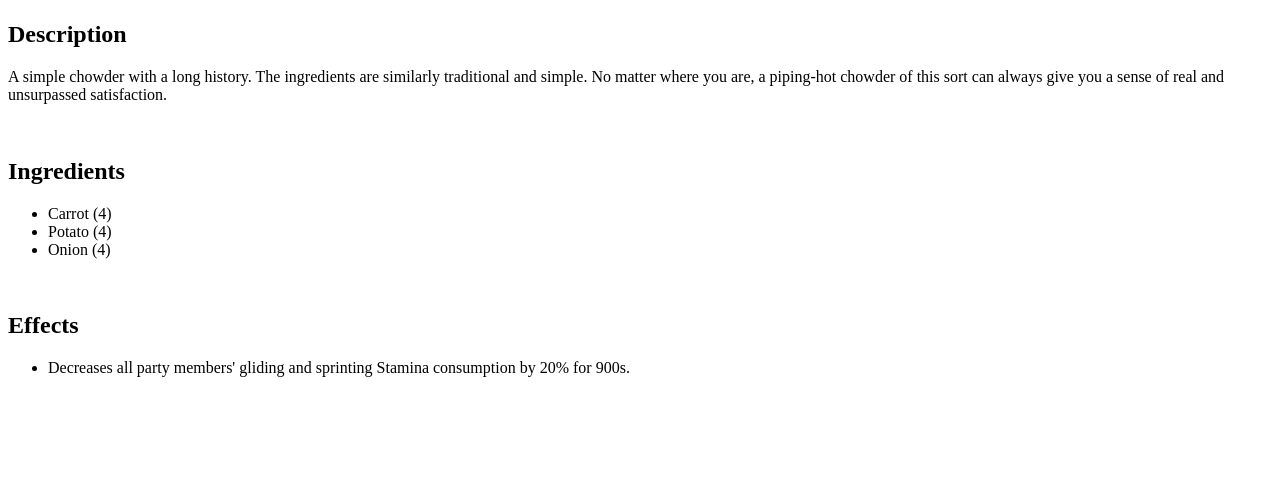
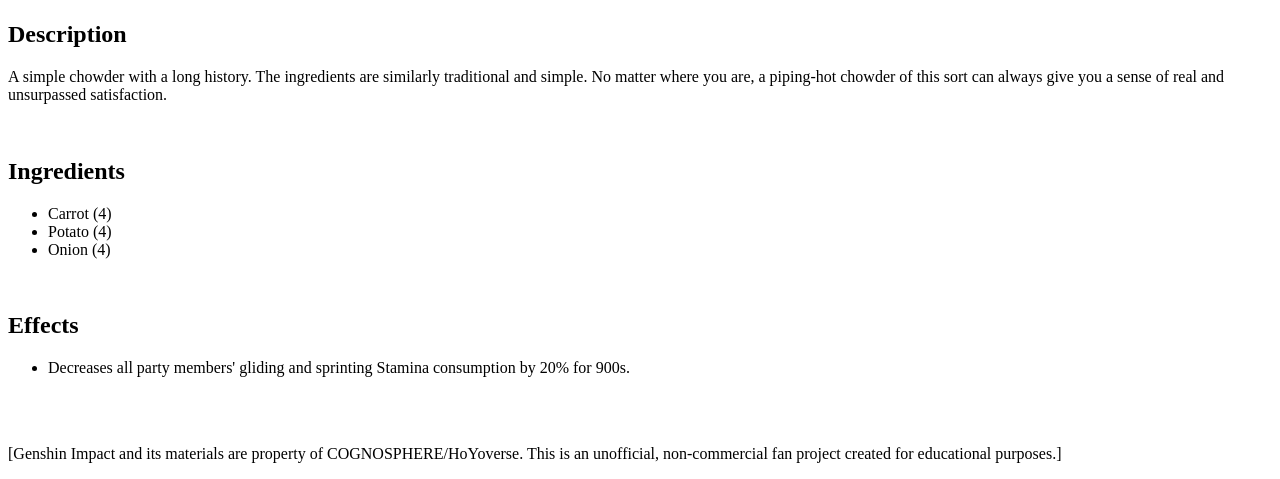
Before and after one commit to JigmeTshultrimKelzang/odin-recipes, a plain HTML site: page recipes/barbatosratatouille.html in a window 1280 px wide. Shown: the part 409-888 px from the top of the page. Before the commit the page ends 802 px from the top, so only its background shows below. Drawn offline with Linux system fonts and the light colour scheme.

Commit message:
Give credits to owner of assets and data
Proper credits were not given to the rightful
owners of the assets and data. This could lead to
legal copyright issues. Credits are now given at
the bottom of each page.

```diff
--- a/recipes/barbatosratatouille.html
+++ b/recipes/barbatosratatouille.html
@@ -27,5 +27,8 @@
     <ul>
         <li> Decreases all party members' gliding and sprinting Stamina consumption by 20% for 900s.</li>
     </ul>
+    <br>
+    <br>
+    <p>[Genshin Impact and its materials are property of COGNOSPHERE/HoYoverse. This is an unofficial, non-commercial fan project created for educational purposes.]</p>
 </body>
 </html>
```
Also changed, not shown: index.html (+3 -1 lines), recipes/crispyspringrolls.html (+3 -0 lines), recipes/sweetmadame.html (+3 -0 lines).
